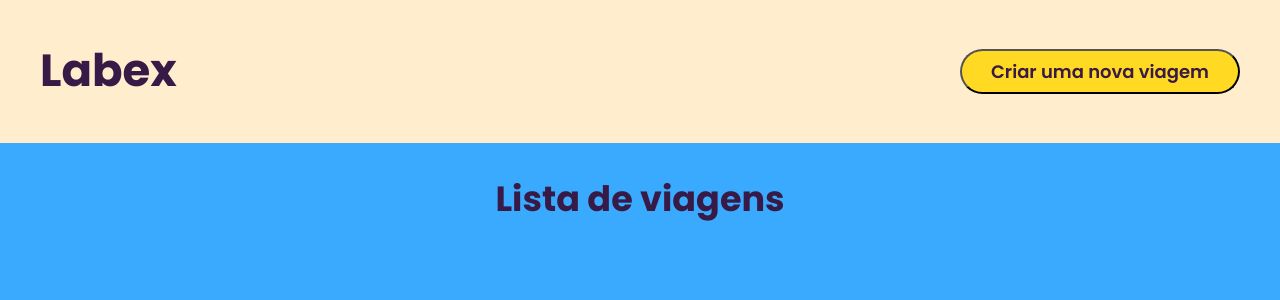
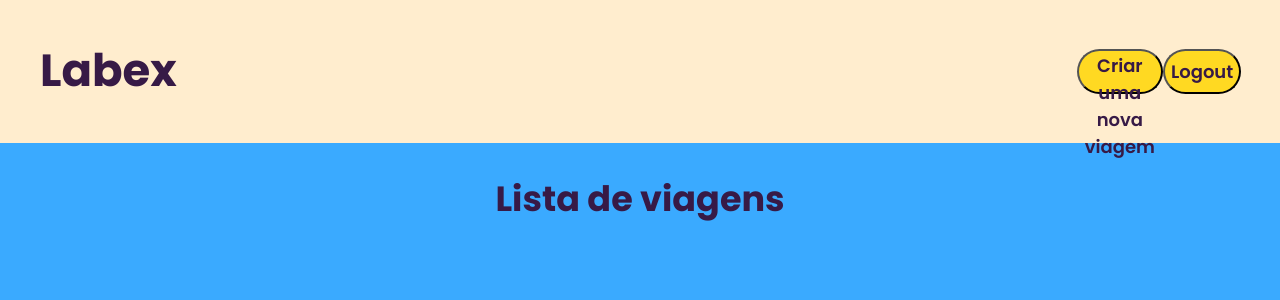
Before and after one commit to future4code/franklin-Maiara-Santos, a React (Create React App) app in the folder modulo1/projeto-labex/projeto-labex-1/: page /admin/trips/list in a window 1280 px wide. Shown: the top 300 px of the page. Built offline with nearby package versions, Linux system fonts and the light colour scheme; no server answers; sample sign-in values are in the browser's storage; a web font is replaced by a local one.

Commit message:
Projeto Final + Segura Login

```diff
--- a/modulo1/projeto-labex/projeto-labex-1/src/components/Card.js
+++ b/modulo1/projeto-labex/projeto-labex-1/src/components/Card.js
@@ -5,13 +5,15 @@ import { useNavigate } from 'react-router-dom';
 
 const StyleDiv = styled.div`
     display: flex;
-    height: 430px;
+    height: auto;
+    min-height: 400px;
     width: 340px;
     border-radius: 55px;
     background-color: #fff;
     align-items: center;
     justify-content: center;
     flex-direction: column;
+    padding-bottom: 20px;
 `
 
 const StyleDivButtonsElements = styled.div`
--- a/modulo1/projeto-labex/projeto-labex-1/src/pages/AdminHomePage.js
+++ b/modulo1/projeto-labex/projeto-labex-1/src/pages/AdminHomePage.js
@@ -42,7 +42,7 @@ const StyleButton = styled.button`
     font-weight: 600;
     color: #371A46;
     border-radius: 1px solid #371A46;
-    margin-right: 40px;
+    margin-left: 900px;
     cursor: pointer;
 
 `
@@ -59,6 +59,20 @@ const StyleListTrips = styled.div`
     gap: 18px;
     align-items: center;
     justify-content: center;
+`
+
+const StyleButtonLogout = styled.button`
+    width: 180px;
+    height: 45px;
+    border-radius: 35px;
+    background-color: #FFD922;
+    font-size: 18px;
+    font-weight: 600;
+    color: #371A46;
+    border-radius: 1px solid #371A46;
+    margin-right: 40px;
+    cursor: pointer;
+
 `
 
  function AdminHomePage () {
@@ -97,12 +111,17 @@ const listaDeViagens = viagens.map ((viagem) => {
     navigate ('/')
     }
 
+    const Logout = () => {
+        const token = localStorage.removeItem('token')
+        navigate ('/login')
+    }
 
     return(
         <StyleSection>
             <StyleMenu>
                 <StyleTitle onClick={GoToHome}>Labex</StyleTitle>
                 <StyleButton onClick={goToCreateTrip}>Criar uma nova viagem</StyleButton>
+                <StyleButtonLogout onClick={Logout}>Logout</StyleButtonLogout>
             </StyleMenu>
             <StyleSubtitle>Lista de viagens</StyleSubtitle>
             <StyleListTrips>
--- a/modulo1/projeto-labex/projeto-labex-1/src/pages/ApplicationFormPage.js
+++ b/modulo1/projeto-labex/projeto-labex-1/src/pages/ApplicationFormPage.js
@@ -3,8 +3,8 @@ import styled from 'styled-components';
 import HeaderUser from "../components/HeaderUser";
 import Astronauta4 from '../imagens/astronauta-4.png';
 import axios from "axios";
-import { useEffect } from "react";
 import { useParams } from "react-router-dom";
+import swal from "sweetalert";
 
 
 const StyleSection = styled.section`
@@ -54,11 +54,6 @@ const StyleDivButtons = styled.div`
     justify-content: center;
     margin-top: 30px;
 `
-const StyleParagraphInfos = styled.p`
-    color: #371A46;
-    font-size: 18px;
-    font-weight: 600;
-`
 
 const StyleDivInputs = styled.div`
     display: flex;
@@ -87,11 +82,6 @@ const StyleButton = styled.button`
     font-weight: 700;
     color: #371A46;
     cursor: pointer;
-`
-const StyleOption = styled.option`
-    font-weight: 500;
-    font-size: 16px;
-    color: #000;
 `
 
 const AplicationFormPage = () => {
@@ -126,20 +116,6 @@ const handleInputCountry = (event) => {
 
 const linkDaApi = 'https://us-central1-labenu-apis.cloudfunctions.net/labeX/maiara-santos-franklin/trips/'
 
-    // const pegaViagens = () => {
-    //     axios.get (linkDaApi)
-    //     .then((response) => {
-    //         setViagens(response.data.trips)
-    //     })
-    //     .catch((error) => {
-    //     })
-    // }
-
-    // // const listaDeViagens = viagens.map ((viagem) => {
-    // //     return <StyleOption key={viagem.id}>{viagem.name}</StyleOption>
-    // // })
-
-    // useEffect (pegaViagens, [])
 
     const aplicarParaViagem = (event) => {
         event.preventDefault();
@@ -153,7 +129,7 @@ const linkDaApi = 'https://us-central1-labenu-apis.cloudfunctions.net/labeX/maia
         axios
         .post(`${linkDaApi}${id}/apply`, body)
         .then((response) => {
-            alert('Sua inscrição foi realizada com sucesso!')
+            swal('Sua inscrição foi realizada com sucesso!')
             setInputName("")
             setInputAge("")
             setInputWhy("")
@@ -162,7 +138,7 @@ const linkDaApi = 'https://us-central1-labenu-apis.cloudfunctions.net/labeX/maia
         })
         .catch((error) => {
             console.log(error.message)
-            alert('Não foi possível fazer sua inscrição. Por favor, tente novamente')
+            swal('Não foi possível fazer sua inscrição. Por favor, tente novamente')
         })
     };
 
--- a/modulo1/projeto-labex/projeto-labex-1/src/pages/HomePage.js
+++ b/modulo1/projeto-labex/projeto-labex-1/src/pages/HomePage.js
@@ -74,6 +74,7 @@ const StyleButtonYellowBig = styled.button`
 `
 
 function HomePage () {
+    const token = localStorage.getItem('token')
     const navigate = useNavigate()
 
     const GoToListTripPage = () =>{
@@ -83,6 +84,10 @@ function HomePage () {
       const GoToLoginPage = () =>{
         navigate ('/login')
       }
+
+    const GoToAdminHomePage = () => {
+        navigate ('/admin/trips/list')
+    }
 
     return(
         <StyleSection>
@@ -94,7 +99,7 @@ function HomePage () {
                 <StyleSubtitleInfos>Confira as opções e agende hoje mesmo</StyleSubtitleInfos>
                 <StyleDivButtons>
                     <StyleButtonWhiteBig onClick={GoToListTripPage}>Explorar</StyleButtonWhiteBig>
-                    <StyleButtonYellowBig onClick={GoToLoginPage}>Admin</StyleButtonYellowBig>
+                    <StyleButtonYellowBig onClick={token ? GoToAdminHomePage : GoToLoginPage }>Admin</StyleButtonYellowBig>
                 </StyleDivButtons>
             </StyleDivInfos>
            </StyleDivElements>
--- a/modulo1/projeto-labex/projeto-labex-1/src/pages/TripDetailsPage.js
+++ b/modulo1/projeto-labex/projeto-labex-1/src/pages/TripDetailsPage.js
@@ -23,13 +23,15 @@ const StyleSubtitle = styled.h2`
 `
 const StyleDiv = styled.div`
     display: flex;
-    height: 430px;
+    height: auto;
+    min-height: 400px;
     width: 340px;
     border-radius: 55px;
     background-color: #fff;
     align-items: center;
     justify-content: center;
     flex-direction: column;
+    padding-bottom: 20px;
 `
 
 const StyleTitleCard = styled.h3`
```
